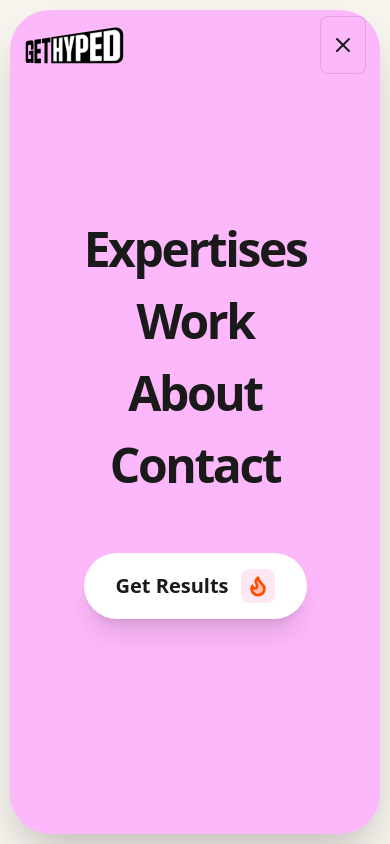
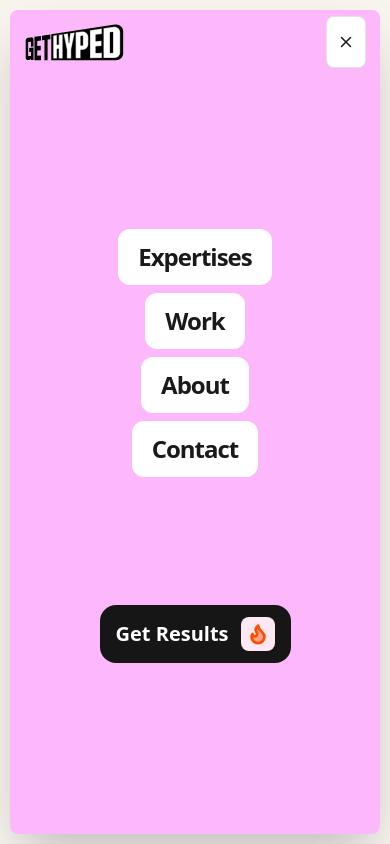
Before and after one commit to prio12/Get_Hyped_HomePage_Clone, a Next.js app: page / in a window 390 px wide. Both pictures are taken after a click on the button 343 px from the left and 38 px from the top of the page. Built offline with nearby package versions, Linux system fonts and the light colour scheme.

Commit message:
fixed: navbar menuItems for the small screen

```diff
--- a/components/Navbar.jsx
+++ b/components/Navbar.jsx
@@ -143,11 +143,11 @@ export default function Navbar() {
 
           {/* Mobile Hamburger - High Z-index to sit over blob if needed */}
           <button
-            className="relative z-[110] flex md:hidden flex-col gap-1.5 px-2.5 rounded-lg py-4 bg-[#FCB8FA] border border-black/10"
+            className={`relative z-[110] flex md:hidden flex-col gap-1.5 px-2.5 rounded-lg py-4 ${!menuOpen ? 'bg-[#FCB8FA]' : 'bg-[#FFFFFF]'} border border-black/10`}
             onClick={() => setMenuOpen(!menuOpen)}
           >
             {menuOpen ? (
-              <X size={24} className="text-[#1A1A1A]" />
+              <X size={18} className="text-[#1A1A1A]" />
             ) : (
               <>
                 <span className="block w-6 h-0.5 bg-[#1A1A1A]"></span>
@@ -180,13 +180,13 @@ export default function Navbar() {
                   ease: [0.76, 0, 0.24, 1],
                 },
               }}
-              className="absolute inset-0 bg-[#FCB8FA] m-2.5 rounded-[2.5rem] origin-top shadow-2xl"
+              className="absolute inset-0 bg-[#FCB8FA] m-2.5 rounded-lg origin-top shadow-2xl"
             />
 
             {/* Menu Layout */}
             <div className="relative h-full flex flex-col items-center justify-center px-6">
               {/* Nav Links */}
-              <ul className="flex flex-col items-center gap-6">
+              <ul className="flex flex-col items-center gap-2 mt-12">
                 {navLinks.map((link, index) => (
                   <motion.li
                     key={link.label}
@@ -207,9 +207,11 @@ export default function Navbar() {
                     <a
                       href={link.href}
                       onClick={() => setMenuOpen(false)}
-                      className="text-5xl font-black text-[#1A1A1A] tracking-tighter hover:italic hover:opacity-70 transition-all"
+                      className="text-xl font-black text-[#1A1A1A] tracking-tighter pt-5 hover:italic hover:opacity-70 transition-all"
                     >
-                      {link.label}
+                      <div className="py-3 px-5 bg-[#FFFFFF] font-bold text-2xl rounded-xl">
+                        {link.label}
+                      </div>
                     </a>
                   </motion.li>
                 ))}
@@ -221,12 +223,12 @@ export default function Navbar() {
                 animate={{ y: 0, opacity: 1 }}
                 exit={{ opacity: 0, transition: { duration: 0.2 } }}
                 transition={{ delay: 0.8 }}
-                className="mt-16"
+                className="pt-32"
               >
                 <a
                   href="#"
                   onClick={() => setMenuOpen(false)}
-                  className="inline-flex items-center gap-3 px-8 py-4 bg-white text-[#1A1A1A] text-xl font-bold rounded-full shadow-xl"
+                  className="inline-flex items-center gap-3 px-4 py-3 bg-[#161616] text-[#FFFFFF] text-xl font-bold rounded-2xl"
                 >
                   Get Results
                   <div className="bg-[#FCE7F3] p-1.5 rounded-lg">
@@ -235,7 +237,7 @@ export default function Navbar() {
                       strokeWidth={3}
                       className="text-[#FF4D00]"
                       fill="#FF4D00"
-                      fillOpacity={0.25}
+                      fillOpacity={0.45}
                     />
                   </div>
                 </a>
```
